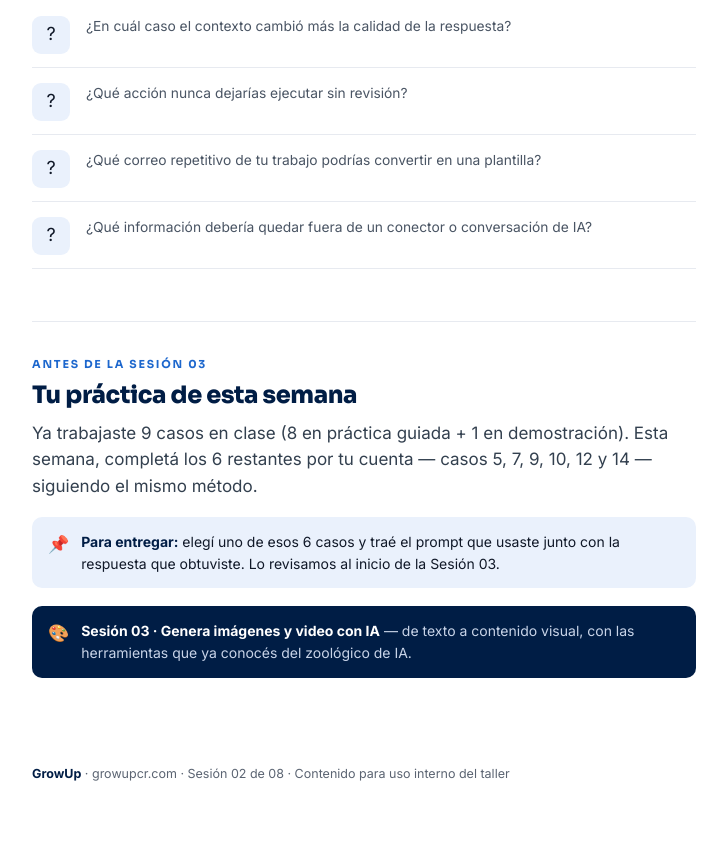
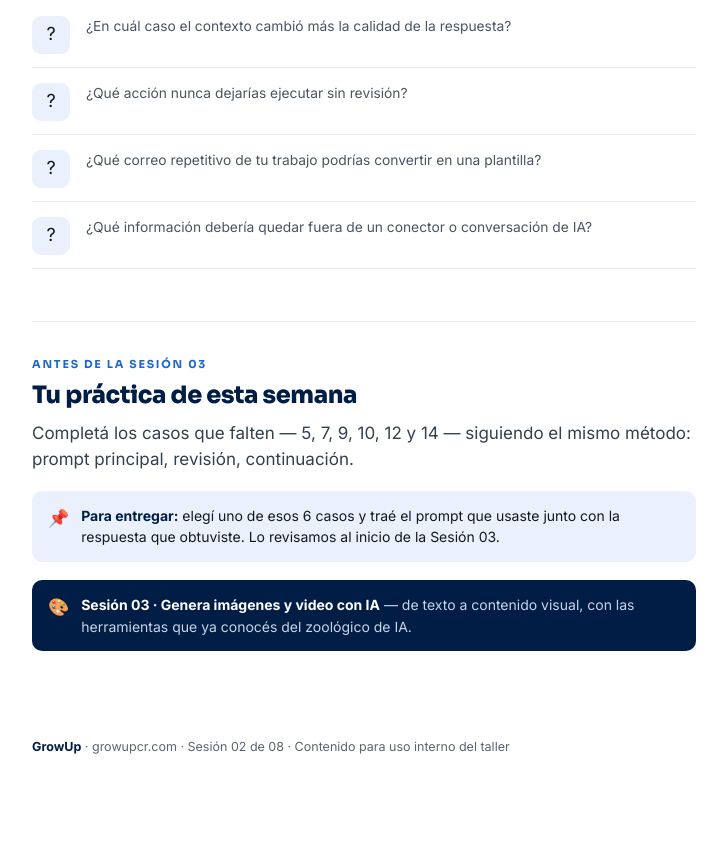
Before and after one commit to vguerrero13/exprime-la-ia, a plain HTML site: page sesion-02.html in a window 1280 px wide. Shown: the part 3884-4728 px from the top of the page, without its empty margins (415-1142 px from the left). After the commit the page ends 4701 px from the top, so only its background shows below. Drawn offline with Linux system fonts and the light colour scheme.

Commit message:
Sesion 2: simplificar el texto de la tarea de la semana

```diff
--- a/sesion-02.html
+++ b/sesion-02.html
@@ -555,7 +555,7 @@ footer b{color:var(--navy)}
   <section id="tarea">
    <div class="eyebrow">Antes de la sesión 03</div>
    <h2>Tu práctica de esta semana</h2>
-   <p class="lead">Ya trabajaste 9 casos en clase (8 en práctica guiada + 1 en demostración). Esta semana, completá los 6 restantes por tu cuenta — casos 5, 7, 9, 10, 12 y 14 — siguiendo el mismo método.</p>
+   <p class="lead">Completá los casos que falten — 5, 7, 9, 10, 12 y 14 — siguiendo el mismo método: prompt principal, revisión, continuación.</p>
    <div class="callout"><div class="ic">📌</div><p><b>Para entregar:</b> elegí uno de esos 6 casos y traé el prompt que usaste junto con la respuesta que obtuviste. Lo revisamos al inicio de la Sesión 03.</p></div>
    <div class="callout dark"><div class="ic">🎨</div><p><b>Sesión 03 · Genera imágenes y video con IA</b> — de texto a contenido visual, con las herramientas que ya conocés del zoológico de IA.</p></div>
   </section>
```
